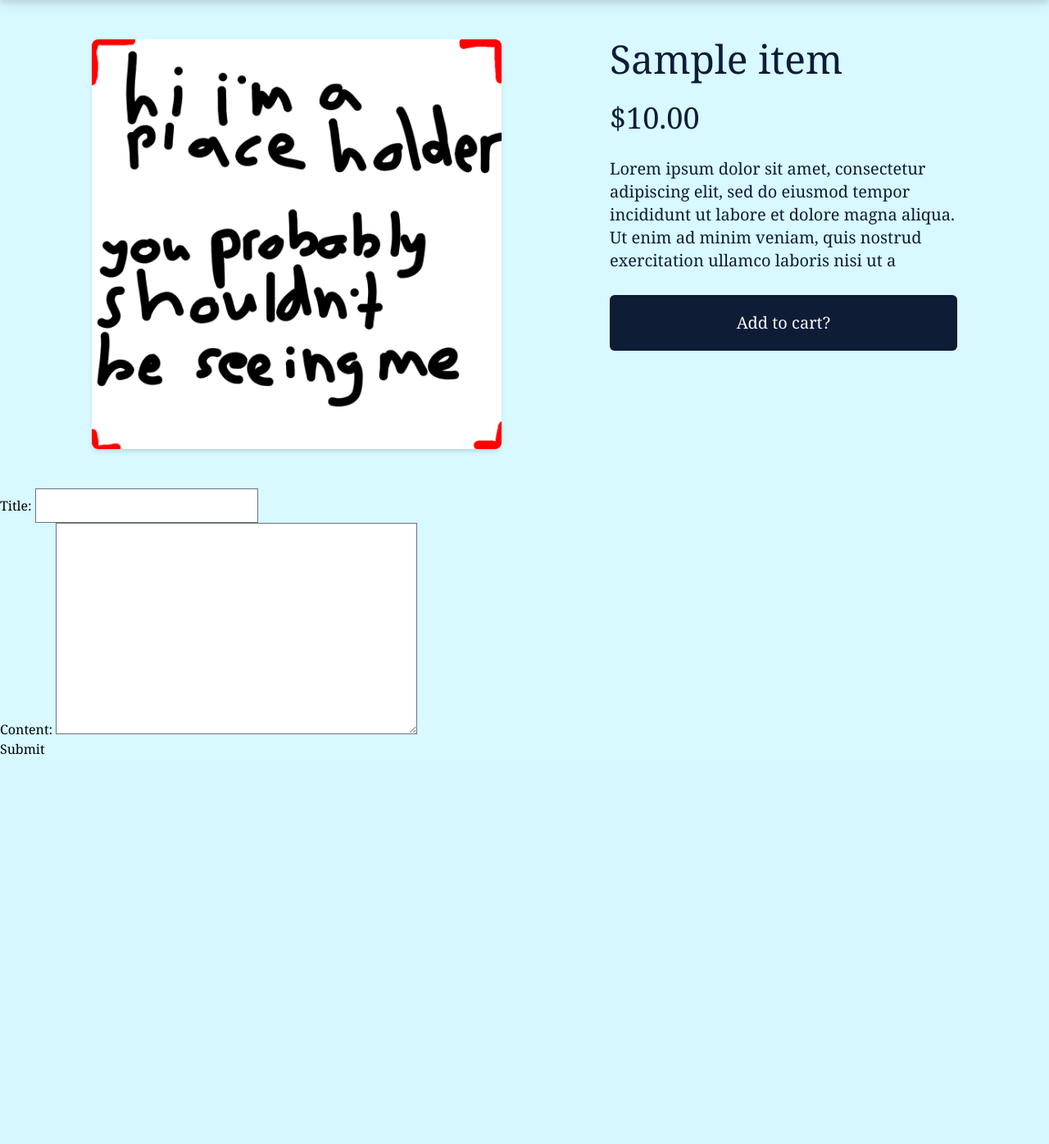
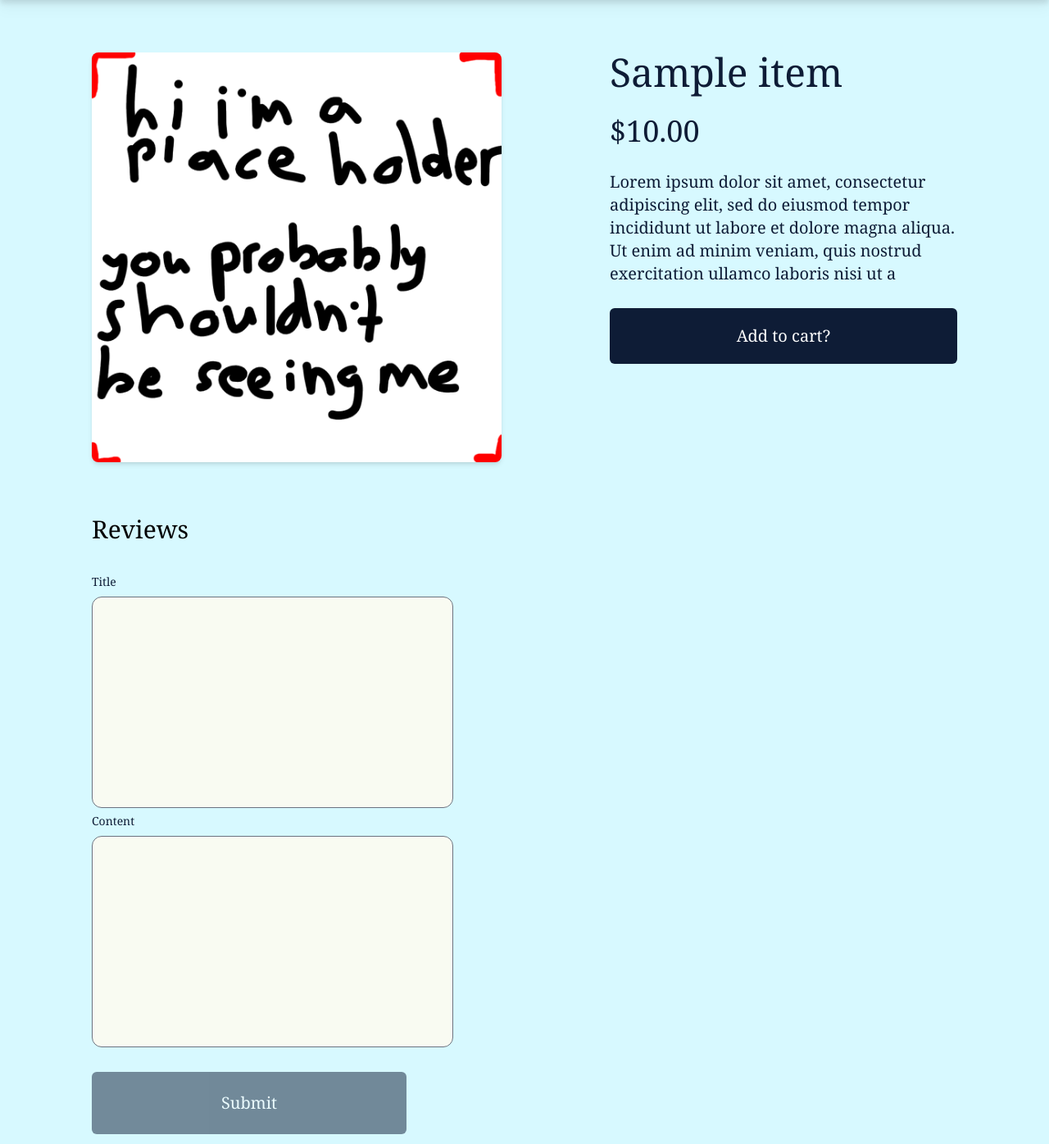
Before and after one commit to ZenBubble/bublstore, a Django app: page /store/8 in a window 1280 px wide. Shown: the part 112-1508 px from the top of the page at 82% size. Before the commit the page ends 1033 px from the top, so only its background shows below. Run offline with Django 5.2, Linux system fonts and the light colour scheme; a user stored in the database is signed in; data comes from the database, SQL or seed files in the repository; both versions use the stored data as it was after the commit; some libraries are stand-ins or nearby versions.

Commit message:
cleaner reviews

```diff
--- a/store/forms.py
+++ b/store/forms.py
@@ -8,7 +8,8 @@ class ReviewForm(ModelForm):
         model = Review
         fields = ['title', 'content']
         widgets = {
-            'content': Textarea()
+            'title': Textarea(attrs={'class': 'rounded-xl bg-accent h-2','style':'resize:none;'}),
+            'content': Textarea(attrs={'class': 'rounded-xl bg-accent h-full','style':'resize:none;'})
         }
 
 class RegisterForm(UserCreationForm):
--- a/store/models.py
+++ b/store/models.py
@@ -32,7 +32,7 @@ class Review(models.Model):
     user = models.ForeignKey(User,on_delete=models.CASCADE)
     item = models.ForeignKey(Item,on_delete=models.CASCADE)
     title = models.CharField(max_length=30)
-    content = models.CharField(max_length=100)
+    content = models.CharField(max_length=1000)
 
 class Order(models.Model):
     user = models.OneToOneField(User,on_delete=models.CASCADE)
--- a/store/templates/store/index.html
+++ b/store/templates/store/index.html
@@ -11,6 +11,7 @@
 <body>
     {% include "store/header.html" %}
     {% include "store/base.html" %}
+
     <!-- introductory statement -->
     <div class="py-64">
         <h1 class="text-center">Welcome to bublstore!</h1>
--- a/store/templates/store/item.html
+++ b/store/templates/store/item.html
@@ -12,7 +12,8 @@
     {% include "store/header.html" %}
     {% include "store/base.html" %}
 
-    <div class="grid px-28 py-12 justify-between gap-11 columns-10">
+    <!-- Item section -->
+    <div class="grid px-28 py-16 justify-between gap-11 columns-10">
         <div class="h-[500px] w-[500px]">
             <img src="{{item.image.url}}" class="rounded-lg shadow-md">
         </div>
@@ -35,6 +36,9 @@
 
     </div>
 
+    <!-- Review section -->
+    <div class="px-28">
+        <h1 class="text-3xl">Reviews</h1>
 
         <!-- succesfully left review flash message -->
         {% for message in messages %}
@@ -43,23 +47,38 @@
 
         <!-- allow user to post review/add to cart if logged in, else display login message -->
         {% if request.user.is_authenticated %}
+            <div class="py-3">
                 <form method="post" action={{item.id}}>
-            <table>
-                {{form}}
-            </table>
+                        <div class="py-6">
+                            <label for="title" class="block mb-2 text-sm font-medium text-dark">Title</label>
+                            <div id="title">
+                                {{form.title}}
+                            </div>
+                            <label for="content" class="block mb-2 text-sm font-medium text-dark">Content</label>
+                            <div id="content">
+                                {{form.content}}
+                            </div>
                             {% csrf_token %}
-            <button name="submit">Submit</button>
+                        </div>
+                        <button name="submit" class="py-6 w-96 bg-dark text-white text-xl rounded-md opacity-50">Submit</button>
                     </form>
                 {% else %}
                     <p>Login to leave a review!</p>
+            </div>
         {% endif %}
 
         <!-- list all reviews -->
         {% for review in item.review_set.all %}
-        <h1>{{review.title}}</h1>
-        <h2>Review by: {{review.user.username}}</h2>
-        <p>{{review.content}}</p>
+            <div class="py-6">
+                <div class="py-6 block bg-secondary border rounded-lg shadow-lg">
+                    <div class="px-6">
+                        <h1 class="text-4xl">{{review.title}}</h1>
+                        <h2 class="text-xl">Review by: {{review.user.username}}</h2>
+                        <p class="text-lg">{{review.content}}</p>
+                    </div>
+                </div>
+            </div>
         {% endfor %}
-
+    </div>
 </body>
 </html>
--- a/theme/static/css/dist/styles.css
+++ b/theme/static/css/dist/styles.css
@@ -820,85 +820,20 @@ a {
   top: 0px;
 }
 
-.right-0 {
-  right: 0px;
-}
-
 .z-50 {
   z-index: 50;
-}
-
-.col-span-5 {
-  grid-column: span 5 / span 5;
-}
-
-.col-start-6 {
-  grid-column-start: 6;
-}
-
-.col-start-5 {
-  grid-column-start: 5;
 }
 
 .col-start-4 {
   grid-column-start: 4;
 }
 
-.m-0 {
-  margin: 0px;
+.mb-2 {
+  margin-bottom: 0.5rem;
 }
 
-.m-auto {
-  margin: auto;
-}
-
-.mx-auto {
-  margin-left: auto;
-  margin-right: auto;
-}
-
-.mr-0 {
-  margin-right: 0px;
-}
-
-.mr-auto {
-  margin-right: auto;
-}
-
-.mr-11 {
-  margin-right: 2.75rem;
-}
-
-.mr-96 {
-  margin-right: 24rem;
-}
-
-.mt-16 {
-  margin-top: 4rem;
-}
-
-.ml-16 {
-  margin-left: 4rem;
-}
-
-.ml-\[22\] {
-  margin-left: 22;
-}
-
-.ml-\[176\/2\] {
-  margin-left: 176/2;
-}
-
-.ml-\[88\] {
-  margin-left: 88;
-}
-
-.ml-96 {
-  margin-left: 24rem;
-}
-
-.ml-72 {
-  margin-left: 18rem;
+.block {
+  display: block;
 }
 
 .flex {
@@ -913,44 +848,16 @@ a {
   display: grid;
 }
 
+.h-\[500px\] {
+  height: 500px;
+}
+
 .h-full {
   height: 100%;
 }
 
-.h-40 {
-  height: 10rem;
-}
-
-.h-96 {
-  height: 24rem;
-}
-
-.h-auto {
-  height: auto;
-}
-
-.h-\[500\] {
-  height: 500;
-}
-
-.h-\[500px\] {
-  height: 500px;
-}
-
-.w-40 {
-  width: 10rem;
-}
-
-.w-96 {
-  width: 24rem;
-}
-
-.w-auto {
-  width: auto;
-}
-
-.w-\[500\] {
-  width: 500;
+.h-7 {
+  height: 1.75rem;
 }
 
 .w-\[500px\] {
@@ -959,6 +866,22 @@ a {
 
 .w-full {
   width: 100%;
+}
+
+.w-10 {
+  width: 2.5rem;
+}
+
+.w-64 {
+  width: 16rem;
+}
+
+.w-96 {
+  width: 24rem;
+}
+
+.max-w-sm {
+  max-width: 24rem;
 }
 
 .origin-right {
@@ -986,22 +909,18 @@ a {
   justify-content: space-between;
 }
 
+.gap-11 {
+  gap: 2.75rem;
+}
+
 .gap-6 {
   gap: 1.5rem;
-}
-
-.gap-11 {
-  gap: 2.75rem;
 }
 
 .space-x-10 > :not([hidden]) ~ :not([hidden]) {
   --tw-space-x-reverse: 0;
   margin-right: calc(2.5rem * var(--tw-space-x-reverse));
   margin-left: calc(2.5rem * calc(1 - var(--tw-space-x-reverse)));
-}
-
-.rounded-xl {
-  border-radius: 0.75rem;
 }
 
 .rounded-lg {
@@ -1012,13 +931,36 @@ a {
   border-radius: 0.375rem;
 }
 
+.rounded-xl {
+  border-radius: 0.75rem;
+}
+
 .rounded-l-xl {
   border-top-left-radius: 0.75rem;
   border-bottom-left-radius: 0.75rem;
 }
 
+.border {
+  border-width: 1px;
+}
+
+.border-gray-200 {
+  --tw-border-opacity: 1;
+  border-color: rgb(229 231 235 / var(--tw-border-opacity, 1));
+}
+
+.border-gray-300 {
+  --tw-border-opacity: 1;
+  border-color: rgb(209 213 219 / var(--tw-border-opacity, 1));
+}
+
 .bg-black\/80 {
   background-color: rgb(0 0 0 / 0.8);
+}
+
+.bg-dark {
+  --tw-bg-opacity: 1;
+  background-color: rgb(14 28 54 / var(--tw-bg-opacity, 1));
 }
 
 .bg-primary {
@@ -1031,9 +973,24 @@ a {
   background-color: rgb(175 203 255 / var(--tw-bg-opacity, 1));
 }
 
-.bg-dark {
+.bg-white {
   --tw-bg-opacity: 1;
-  background-color: rgb(14 28 54 / var(--tw-bg-opacity, 1));
+  background-color: rgb(255 255 255 / var(--tw-bg-opacity, 1));
+}
+
+.bg-accent {
+  --tw-bg-opacity: 1;
+  background-color: rgb(249 251 242 / var(--tw-bg-opacity, 1));
+}
+
+.bg-accent2 {
+  --tw-bg-opacity: 1;
+  background-color: rgb(255 237 225 / var(--tw-bg-opacity, 1));
+}
+
+.bg-gray-50 {
+  --tw-bg-opacity: 1;
+  background-color: rgb(249 250 251 / var(--tw-bg-opacity, 1));
 }
 
 .object-cover {
@@ -1041,12 +998,22 @@ a {
      object-fit: cover;
 }
 
-.p-9 {
-  padding: 2.25rem;
+.p-6 {
+  padding: 1.5rem;
 }
 
-.p-28 {
-  padding: 7rem;
+.p-2\.5 {
+  padding: 0.625rem;
+}
+
+.px-28 {
+  padding-left: 7rem;
+  padding-right: 7rem;
+}
+
+.px-4 {
+  padding-left: 1rem;
+  padding-right: 1rem;
 }
 
 .px-44 {
@@ -1059,9 +1026,29 @@ a {
   padding-right: 2rem;
 }
 
+.px-96 {
+  padding-left: 24rem;
+  padding-right: 24rem;
+}
+
+.py-12 {
+  padding-top: 3rem;
+  padding-bottom: 3rem;
+}
+
+.py-5 {
+  padding-top: 1.25rem;
+  padding-bottom: 1.25rem;
+}
+
 .py-64 {
   padding-top: 16rem;
   padding-bottom: 16rem;
+}
+
+.py-7 {
+  padding-top: 1.75rem;
+  padding-bottom: 1.75rem;
 }
 
 .py-8 {
@@ -1069,67 +1056,58 @@ a {
   padding-bottom: 2rem;
 }
 
-.px-10 {
-  padding-left: 2.5rem;
-  padding-right: 2.5rem;
+.py-14 {
+  padding-top: 3.5rem;
+  padding-bottom: 3.5rem;
 }
 
-.px-96 {
-  padding-left: 24rem;
-  padding-right: 24rem;
+.py-16 {
+  padding-top: 4rem;
+  padding-bottom: 4rem;
 }
 
-.px-2 {
-  padding-left: 0.5rem;
-  padding-right: 0.5rem;
+.py-6 {
+  padding-top: 1.5rem;
+  padding-bottom: 1.5rem;
 }
 
-.px-5 {
-  padding-left: 1.25rem;
-  padding-right: 1.25rem;
+.py-60 {
+  padding-top: 15rem;
+  padding-bottom: 15rem;
 }
 
-.px-4 {
-  padding-left: 1rem;
-  padding-right: 1rem;
+.px-6 {
+  padding-left: 1.5rem;
+  padding-right: 1.5rem;
 }
 
-.px-28 {
-  padding-left: 7rem;
-  padding-right: 7rem;
-}
-
-.py-9 {
-  padding-top: 2.25rem;
-  padding-bottom: 2.25rem;
-}
-
-.py-12 {
-  padding-top: 3rem;
-  padding-bottom: 3rem;
-}
-
-.py-10 {
-  padding-top: 2.5rem;
-  padding-bottom: 2.5rem;
-}
-
-.py-7 {
-  padding-top: 1.75rem;
-  padding-bottom: 1.75rem;
-}
-
-.py-5 {
-  padding-top: 1.25rem;
-  padding-bottom: 1.25rem;
+.py-3 {
+  padding-top: 0.75rem;
+  padding-bottom: 0.75rem;
 }
 
 .text-center {
   text-align: center;
 }
 
-.text-right {
-  text-align: right;
+.text-3xl {
+  font-size: 1.875rem;
+  line-height: 2.25rem;
+}
+
+.text-4xl {
+  font-size: 2.25rem;
+  line-height: 2.5rem;
+}
+
+.text-5xl {
+  font-size: 3rem;
+  line-height: 1;
+}
+
+.text-lg {
+  font-size: 1.125rem;
+  line-height: 1.75rem;
 }
 
 .text-xl {
@@ -1147,28 +1125,17 @@ a {
   line-height: 2rem;
 }
 
-.text-3xl {
-  font-size: 1.875rem;
-  line-height: 2.25rem;
-}
-
-.text-7xl {
-  font-size: 4.5rem;
-  line-height: 1;
-}
-
-.text-5xl {
-  font-size: 3rem;
-  line-height: 1;
-}
-
-.text-4xl {
-  font-size: 2.25rem;
-  line-height: 2.5rem;
+.text-sm {
+  font-size: 0.875rem;
+  line-height: 1.25rem;
 }
 
 .font-bold {
   font-weight: 700;
+}
+
+.font-medium {
+  font-weight: 500;
 }
 
 .text-purple-500 {
@@ -1181,6 +1148,16 @@ a {
   color: rgb(255 255 255 / var(--tw-text-opacity, 1));
 }
 
+.text-gray-900 {
+  --tw-text-opacity: 1;
+  color: rgb(17 24 39 / var(--tw-text-opacity, 1));
+}
+
+.text-dark {
+  --tw-text-opacity: 1;
+  color: rgb(14 28 54 / var(--tw-text-opacity, 1));
+}
+
 .opacity-50 {
   opacity: 0.5;
 }
```
Also changed, not shown: other parts of theme/static/css/dist/styles.css (+75 -15 lines), db.sqlite3. Lines whose indentation alone changed are shown as unchanged.
